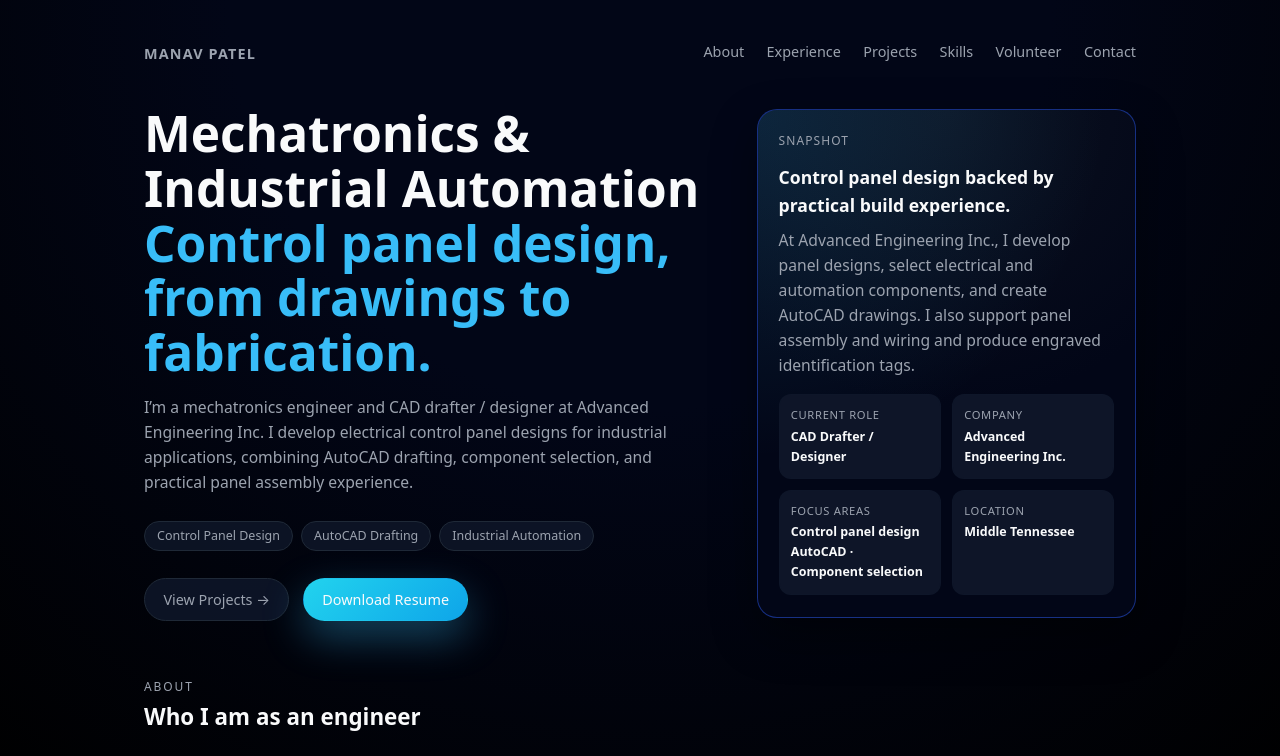
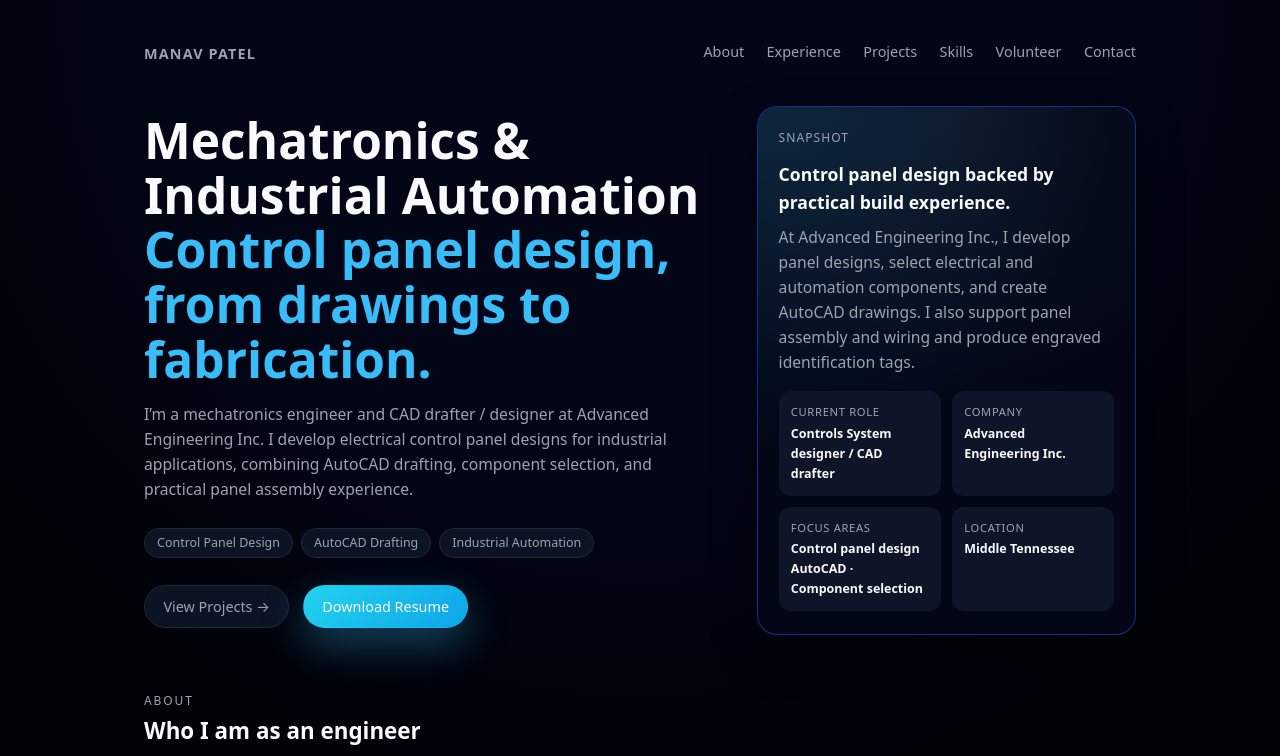
Before and after one commit to ManavPatelinfo/ManavPatelinfo.github.io, a plain HTML site: page index.html in a window 1280 px wide. Shown: the top 756 px of the page. Drawn offline with Linux system fonts and the light colour scheme.

Commit message:
Update index.html

```diff
--- a/index.html
+++ b/index.html
@@ -73,7 +73,7 @@
           <div class="hero-metrics">
             <div class="metric">
               <div class="metric-label">Current Role</div>
-              <div class="metric-value">CAD Drafter / Designer</div>
+              <div class="metric-value">Controls System designer / CAD drafter</div>
             </div>
             <div class="metric">
               <div class="metric-label">Company</div>
```
